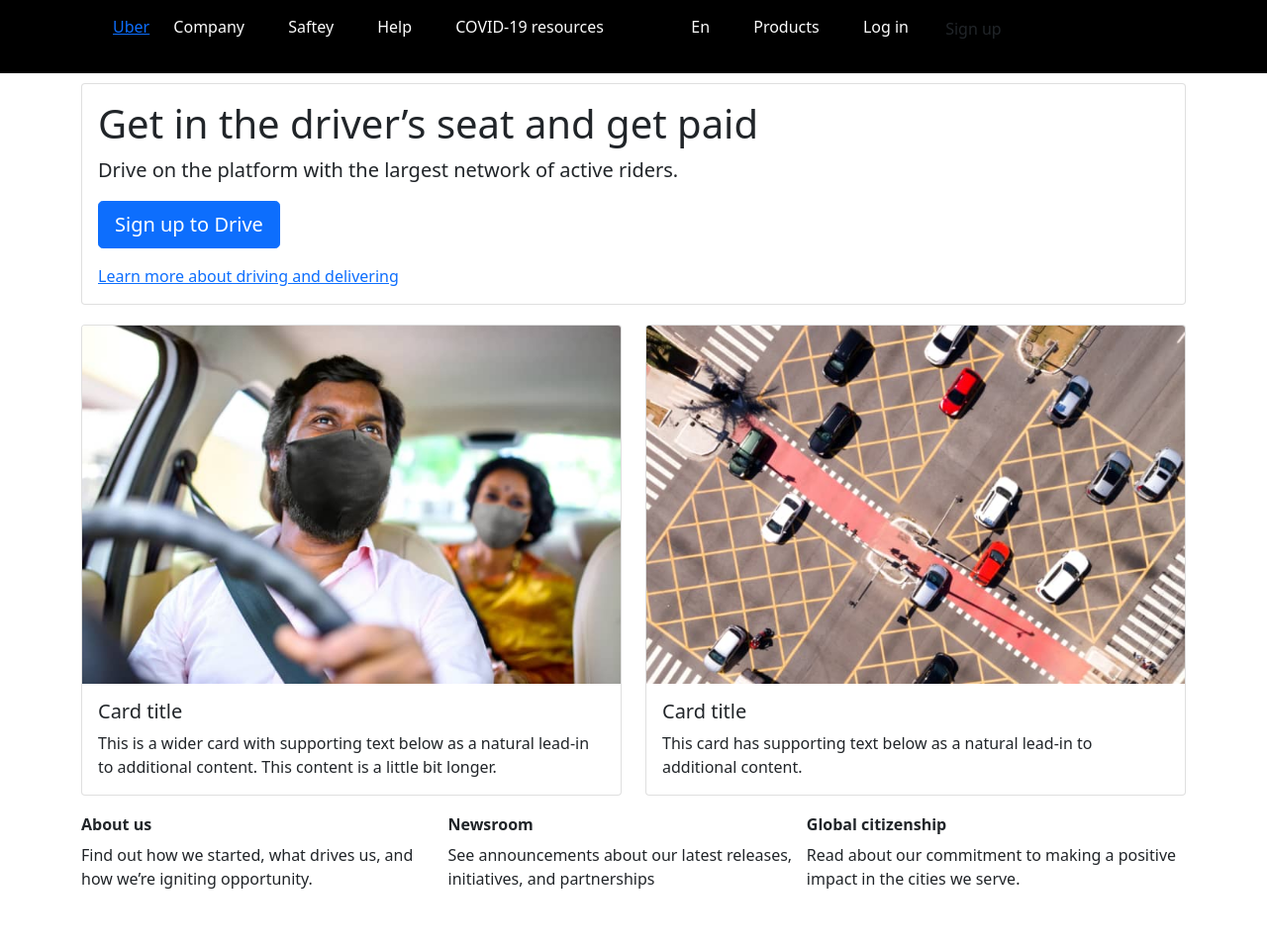
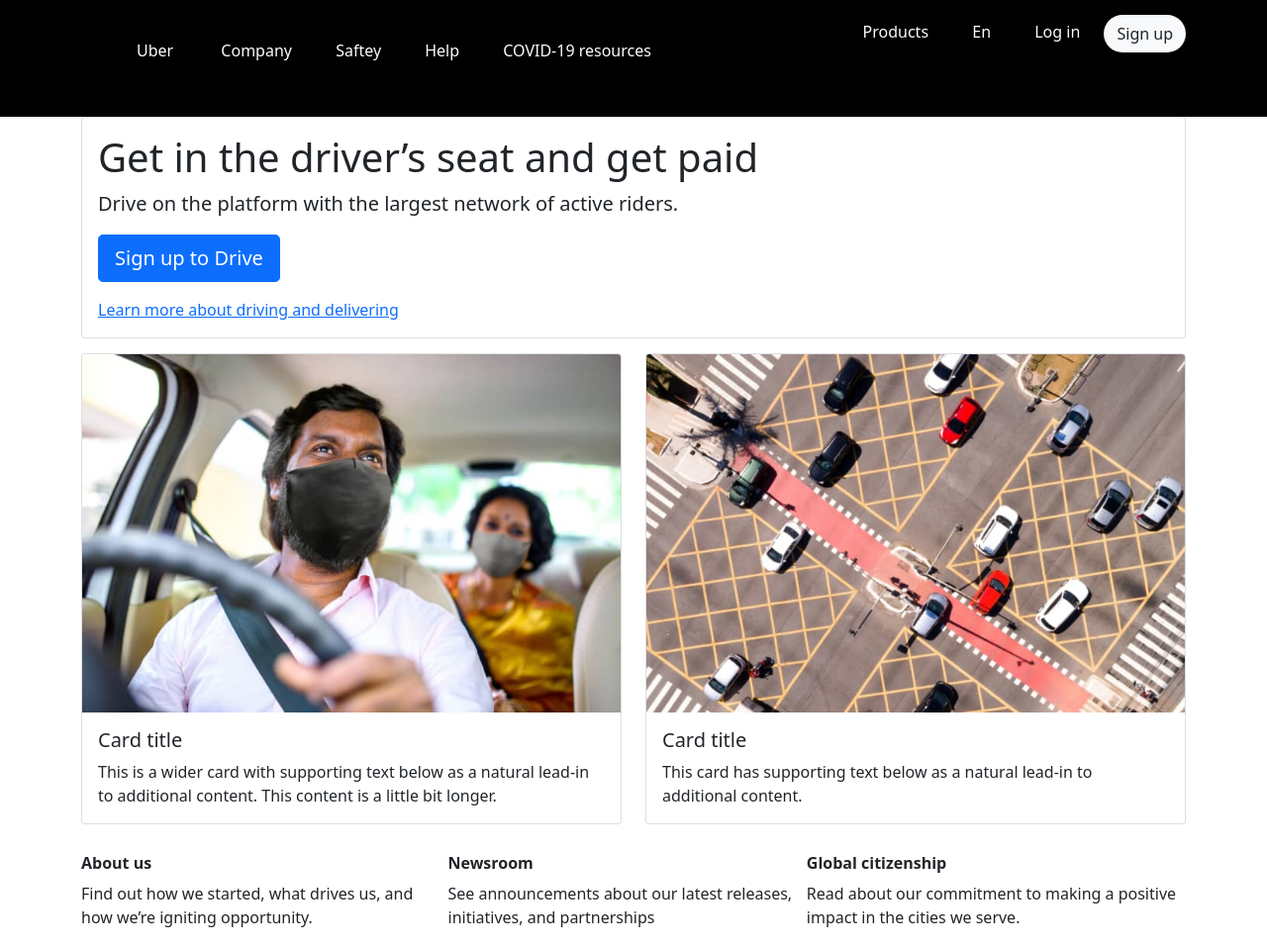
Before and after one commit to mahlafdf/BootStrap-Homework, a plain HTML site: page Uber/index.html in a window 1280 px wide. Shown: the top 958 px of the page at 99% size. Drawn offline with nearby package versions, Linux system fonts and the light colour scheme.

Commit message:
correct navbar

```diff
--- a/Uber/index.html
+++ b/Uber/index.html
@@ -12,24 +12,25 @@
     <header>
         <div class="container">
             <nav>
-                <ul class="nav-links">
-                    <a class="logo" href="#">Uber</a>
+                <ul class="nav-links float-start">
+                    <a class="logo nav-item" href="#">Uber</a>
                     <li class="nav-item"><a href="#">Company</a></li>
                     <li class="nav-item"><a href="#">Saftey</a></li>
                     <li class="nav-item"><a href="#">Help</a></li>
                     <li class="nav-item"><a href="#">COVID-19 resources</a></li>
-                    <li class="nav-item span"></li>
-                    <li class="nav-item-right"><a href="#">En</a></li>
-                    <li class="nav-item-right"><a href="#">Products</a></li>
-                    <li class="nav-item-right"><a href="#">Log in</a></li>
-                    <a class="btn" href="#" role="button">Sign up</a>
                 </ul>
+                <ul class="nav-links float-end">
+                    <li class="nav-item"><a href="#">Products<a></li>
+                    <li class="nav-item"><a href="#">En</a></li>
+                    <li class="nav-item"><a href="#">Log in</a></li>
+                    <a  class=" nav-item btn  bg-light rounded-pill" href="#" role="button">Sign up</a>
+                </ul>
+                <div class="clearfix"></div>
             </nav>
         </div>
     </header>
     <main>
-        <section class="main-section">
-            <div class="container">
+        <div class="container-md">
             <div class="row">
                 <div class="col-12">
                     <div class="card">
@@ -43,8 +44,6 @@
                 </div>
             </div>
         </div>
-
-        </section>
         <div class="container">
             <div class="row row-cols-1 row-cols-md-2 g-4">
                   <div class="col">
--- a/Uber/style.css
+++ b/Uber/style.css
@@ -2,15 +2,16 @@
     box-sizing: border-box;
     padding: 0;
     margin: 0;
+
 }
 
 header{
-   display:flex;
-
+   display: flex;
+   align-items: center;
+   padding: 0 64px;
    background-color: black;
    color: #fcfcfc;
 }
-
 li, a{
    font-family: UberMoveText, system-ui, "Helvetica Neue", Helvetica, Arial, sans-serif;
    font-weight: 500;
@@ -19,19 +20,16 @@ li, a{
    list-style-type: none;
    color: inherit;
 }
-.logo a{
-   display: inline-block;
+.logo{
+    display: inline-block;
    cursor: pointer;
    padding: 1.5rem;
    text-decoration: none;
-   color: inherit;
-}
-.logo :hover{
-    background-color: rgb(196, 196, 196);
-    border-radius: 30%;
+   color: inherit !important;
+
 }
 .nav-links li{
-    display: inline-flex;
+    display: inline-block;
     padding: 0 20px;
 }
 
@@ -50,6 +48,7 @@ li, a{
 .center-space{
     margin: 0 auto;
 }
+
 
 button:hover{
     background-color: rgb(226, 223, 223);
@@ -80,25 +79,7 @@ ul li a{
     display: flex;
     margin-top: 15px;
     flex-wrap: wrap;
-
 }
-
+.container{
+    padding: 15px 0;
 }
-button{
-    border: none;
-    background-color: aliceblue;
-
-
-}
-.btn{
-    background-color: white;
-    border-radius: 30px;
-    padding: 0.2rem;
-    background-color: white;
-    color: black;
-    border: none;
-}
-
-.container{
-    padding: 10px 0px;
-}
```
Lines whose indentation alone changed are shown as unchanged.
